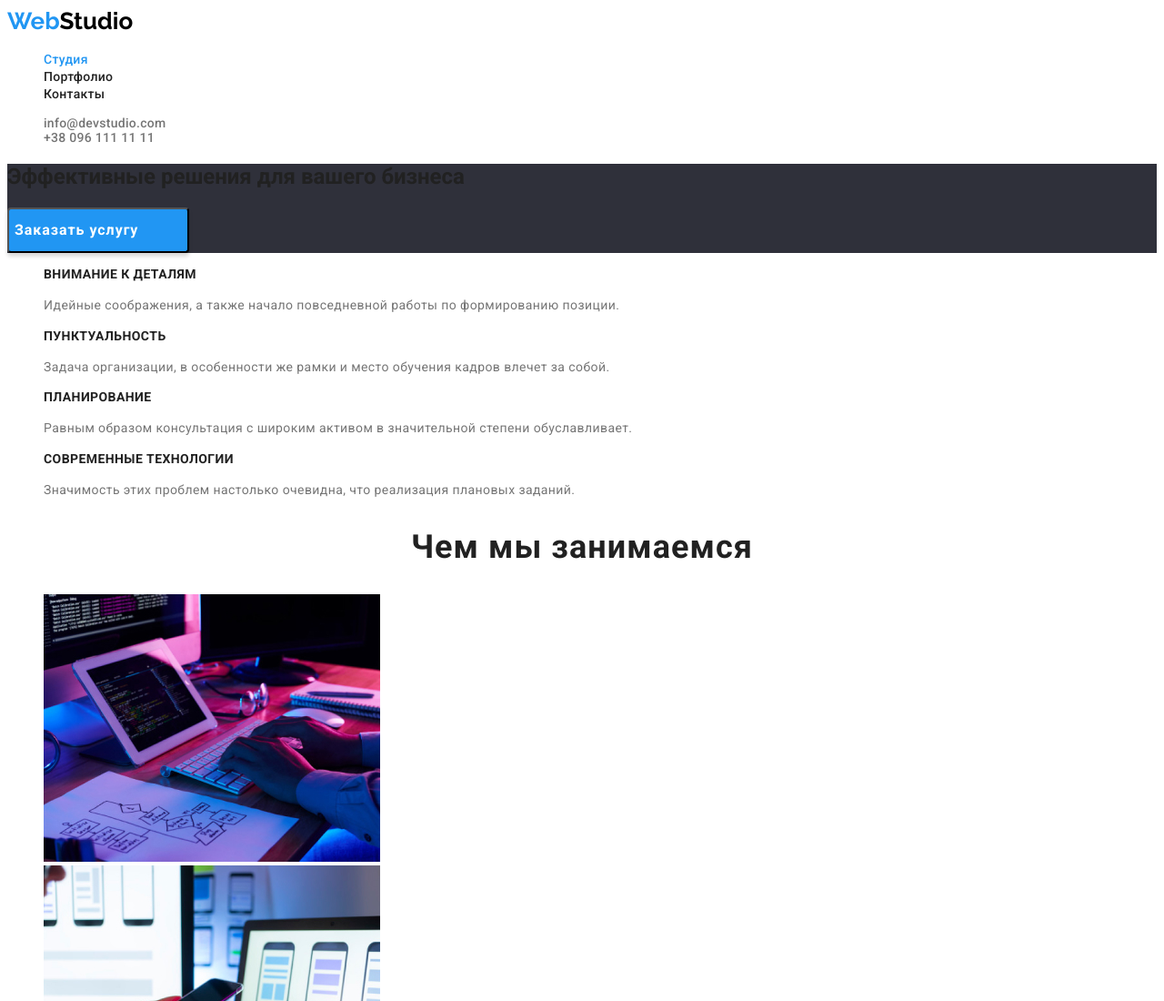
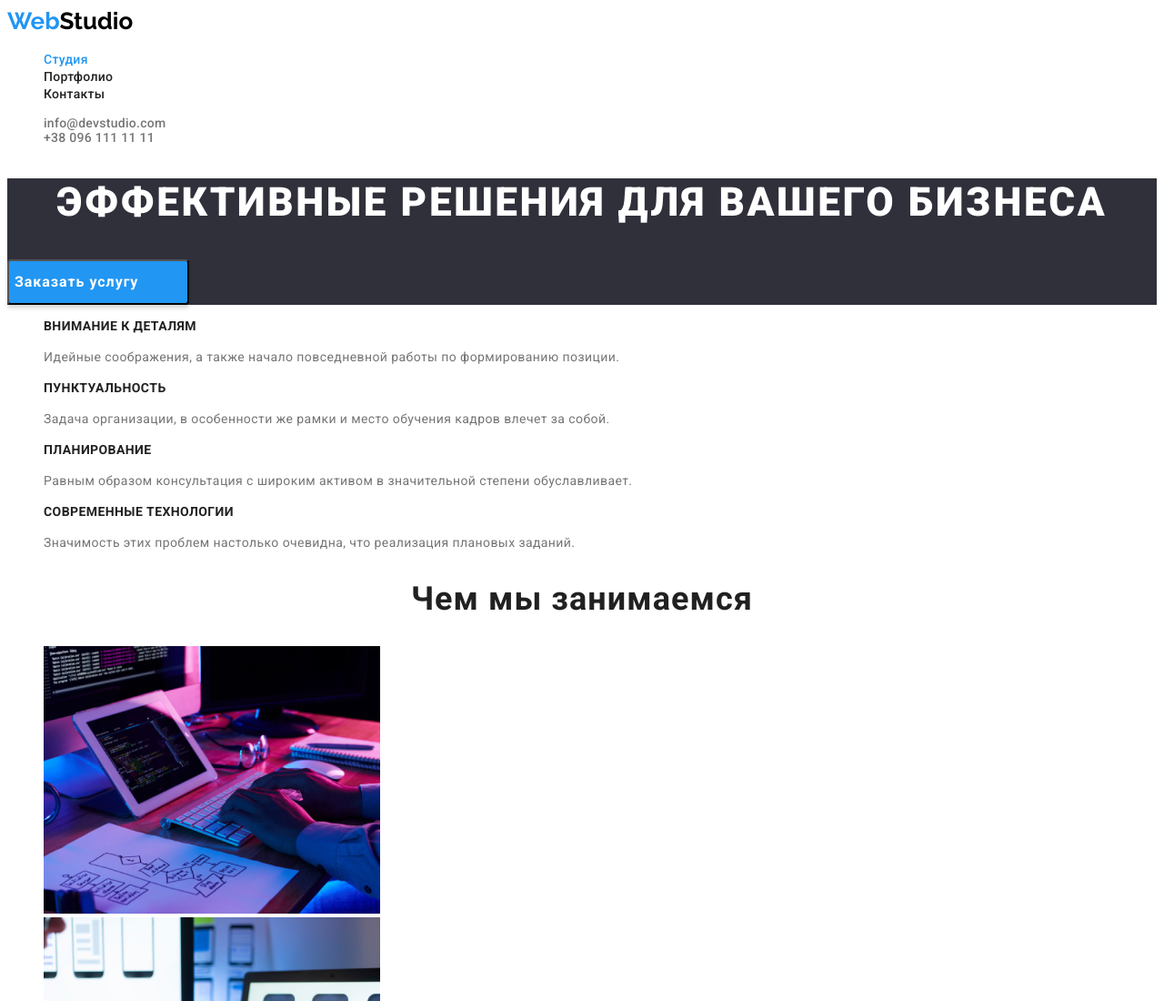
Before and after one commit to yuliiasaltovets/goit-markup-hw-02, a plain HTML site: page index.html in a window 1280 px wide. Shown: the top 1100 px of the page at 91% size. Drawn offline with Linux system fonts and the light colour scheme.

Commit message:
исправила заглавие

```diff
--- a/css/styles.css
+++ b/css/styles.css
@@ -186,11 +186,13 @@ button{
     color: #FFFFFF;
     }
 
-}
-.main-title {
+
+
+
+.style-title {
     font-weight: 900;
     font-size: 44px;
-    line-height: 1, 36;
+    line-height: 1. 36;
     text-align: center;
     letter-spacing: 0.06em;
     text-transform: uppercase;
--- a/index.html
+++ b/index.html
@@ -31,7 +31,7 @@
     <!--Уникальный контент стр-->
     <main>
         <section class="hero">
-            <h1 class="main-title">Эффективные решения для вашего бизнеса</h1>
+            <h1 class="style-title">Эффективные решения для вашего бизнеса</h1>
             <button class="btn-hero" type="button">Заказать услугу</button>
         </section>
         <section>
```
